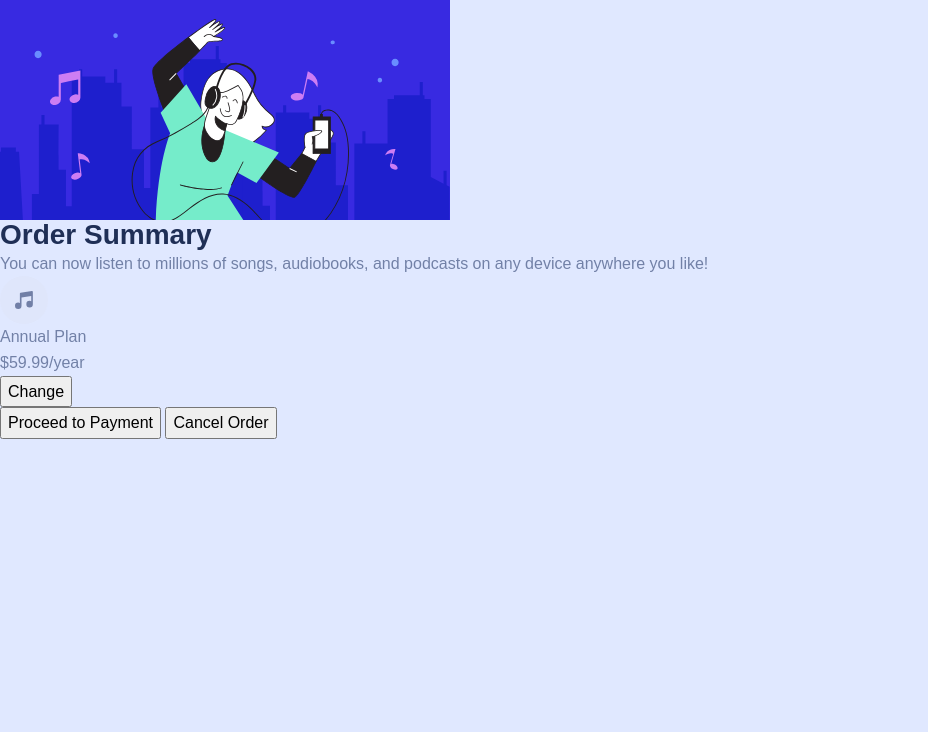
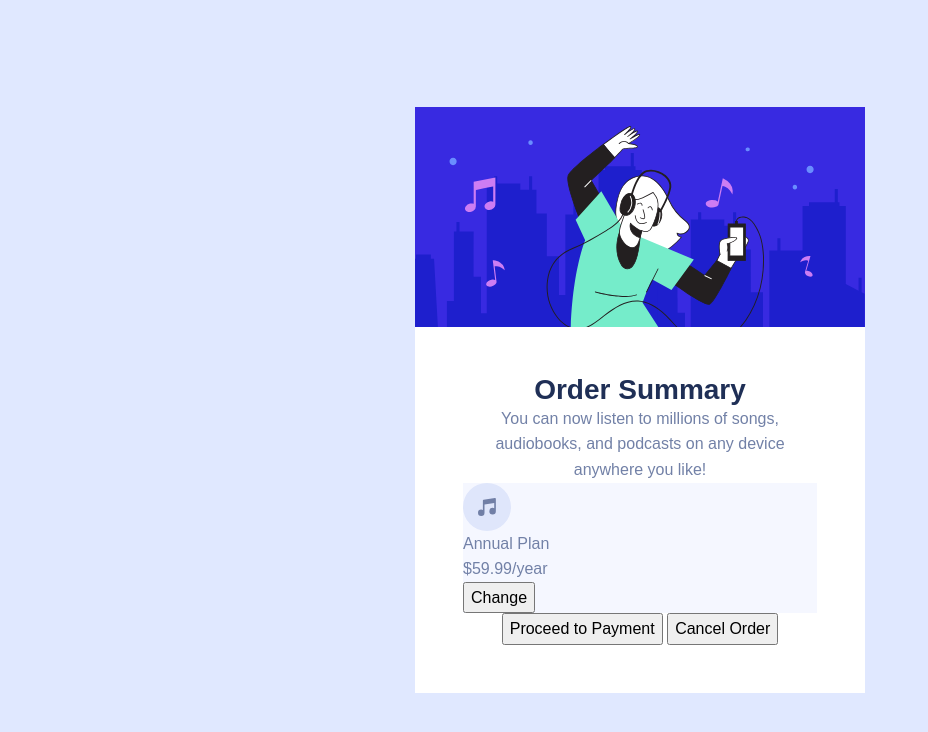
Before and after one commit to oryanhach/order-summary-component, a plain HTML site: page index.html in a window 1280 px wide. Shown: the whole page, without its empty margins (0-928 px from the left). Drawn offline with Linux system fonts and the light colour scheme.

Commit message:
added utilities classes

```diff
--- a/index.html
+++ b/index.html
@@ -23,13 +23,14 @@
 
 <body>
 
-  <div class="card">
+  <div class="card bg-neutral-100 text-align-center">
     <img class="card__image" src="images/illustration-hero.svg"
       alt="an illustration of someone listening to music and dancing">
-    <div class="card__content">
+    <div class="card__content padding-48">
       <h2>Order Summary</h2>
       <p>You can now listen to millions of songs, audiobooks, and podcasts on any device anywhere you like!</p>
-      <div class="">
+
+      <div class="bg-neutral-200 text-align-left">
         <div>
           <img src="images/icon-music.svg" alt="">
         </div>
--- a/style.css
+++ b/style.css
@@ -102,6 +102,11 @@ body {
 	line-height: 1.6;
 	color: var(--clr-neutral-400);
 	background: var(--clr-primary-200);
+
+	/* for demo only */
+	display: grid;
+	min-height: 100vh;
+	place-items: center;
 }
 
 h1,
@@ -114,3 +119,50 @@ h2 {
 	font-size: var(--fs-700);
 	color: var(--clr-neutral-800);
 }
+
+/* composition */
+
+/* utility */
+
+.padding-24 {
+	padding: 1.5rem;
+}
+
+.padding-48 {
+	padding: 3rem;
+}
+
+.text-neutral-800 {
+	color: var(--clr-neutral-800);
+}
+
+.text-neutral-400 {
+	color: var(--clr-neutral-400);
+}
+
+.bg-neutral-100 {
+	background-color: var(--clr-neutral-100);
+}
+
+.bg-neutral-200 {
+	background-color: var(--clr-neutral-200);
+}
+
+.text-align-left {
+	text-align: start;
+}
+
+.text-align-center {
+	text-align: center;
+}
+
+.text-align-right {
+	text-align: right;
+}
+
+/* block */
+
+.card {
+	/* for demo only */
+	max-width: 450px;
+}
```
